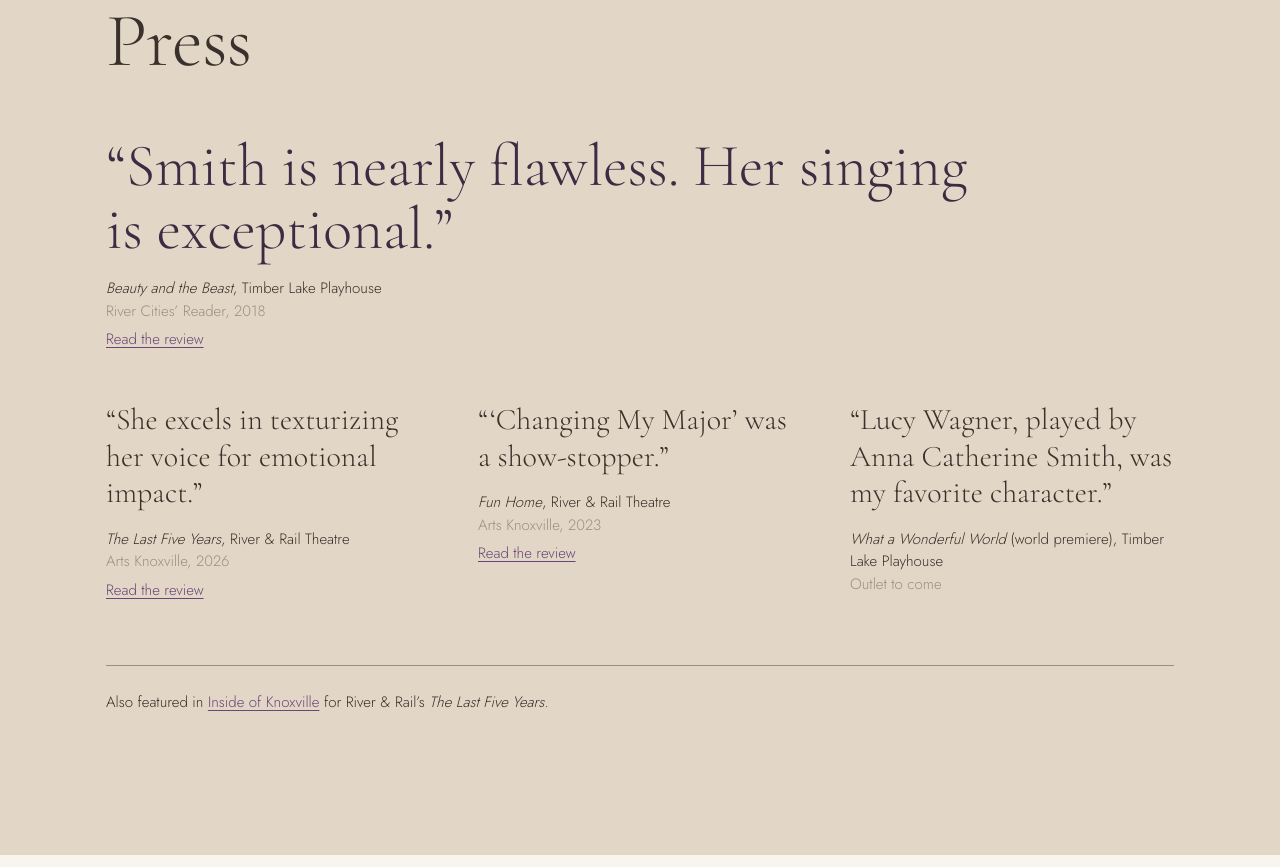
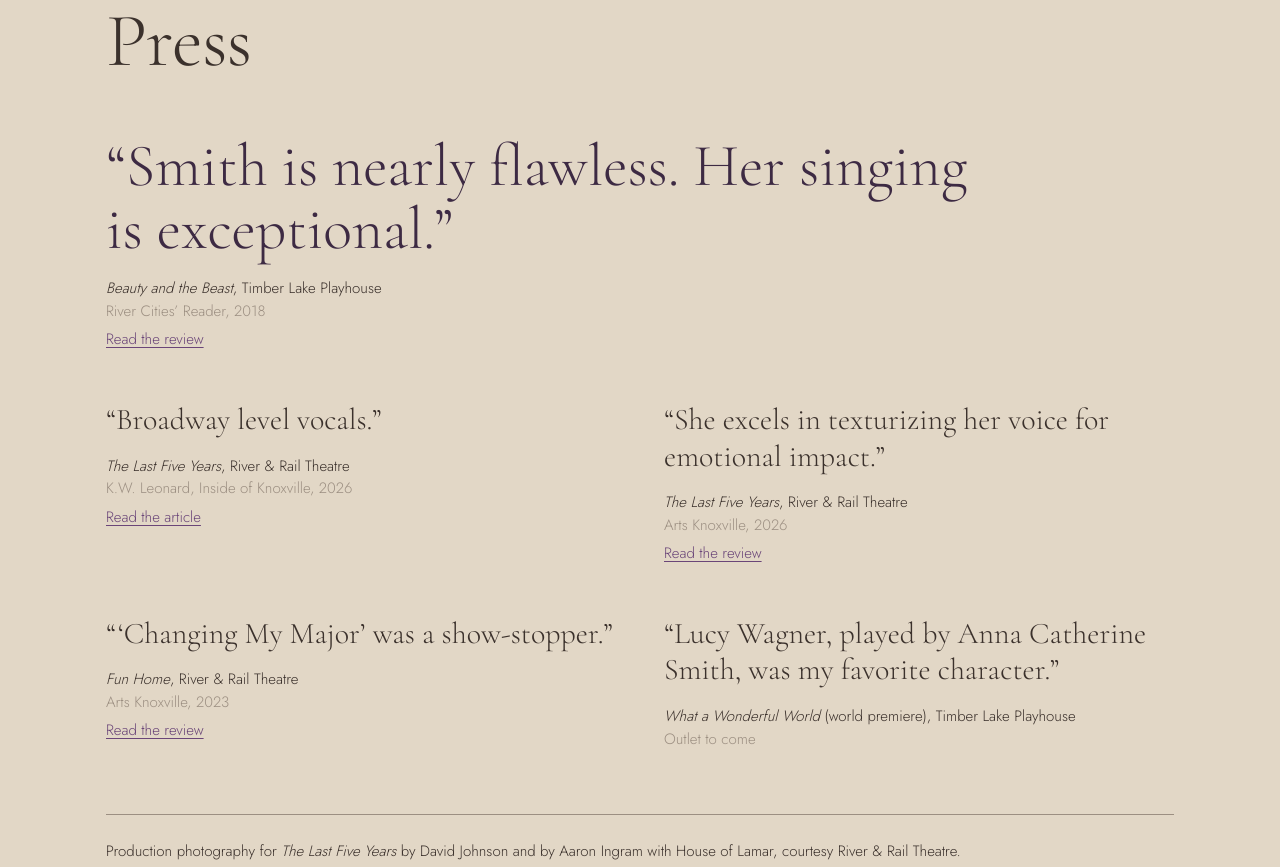
Before and after one commit to javramis/annacatherinesmith, a plain HTML site: page index.html in a window 1280 px wide. Shown: the part 9149-10016 px from the top of the page. Drawn offline with Linux system fonts and the light colour scheme.

Commit message:
Add Inside of Knoxville quote and Last Five Years photo credits
Co-Authored-By: Claude Opus 5.5 <noreply@anthropic.com>
Claude-Session: https://claude.ai/code/session_01SfXhL38BFwz87xNZNbHpGa

```diff
--- a/css/style.css
+++ b/css/style.css
@@ -240,7 +240,7 @@ td:first-child { font-weight: 400; }
 
 /* Press */
 .press { background: var(--linen); padding: var(--section) 0; }
-.quotes { display: grid; grid-template-columns: repeat(3, 1fr); gap: clamp(32px, 4vw, 56px) clamp(24px, 4vw, 48px); }
+.quotes { display: grid; grid-template-columns: repeat(2, minmax(0, 1fr)); gap: clamp(32px, 4vw, 56px) clamp(24px, 4vw, 48px); }
 .quote { margin: 0; }
 .quote-lg { grid-column: 1 / -1; max-width: 900px; }
 .quote blockquote { margin: 0 0 16px; font-family: var(--serif); font-size: clamp(24px, 2.4vw, 30px); line-height: 1.22; }
@@ -282,7 +282,6 @@ td:first-child { font-weight: 400; }
 /* Responsive */
 @media (max-width: 960px) {
   .featured { grid-template-columns: minmax(0, 1fr); }
-  .quotes { grid-template-columns: 1fr 1fr; }
   .headshots { grid-template-columns: repeat(3, 1fr); }
   .credit-cols, .contact-grid { grid-template-columns: minmax(0, 1fr); }
 }
--- a/index.html
+++ b/index.html
@@ -180,6 +180,11 @@
           <a href="https://www.rcreader.com/theatre/belle-ball-beauty-beast" target="_blank" rel="noopener">Read the review</a></figcaption>
       </figure>
       <figure class="quote">
+        <blockquote>“Broadway level vocals.”</blockquote>
+        <figcaption><cite>The Last Five Years</cite>, River &amp; Rail Theatre<span>K.W. Leonard, Inside of Knoxville, 2026</span>
+          <a href="https://insideofknoxville.com/2026/09/river-rail-opens-season-with-powerful-the-last-five-years-receives-major-donation-towards-new-facility/" target="_blank" rel="noopener">Read the article</a></figcaption>
+      </figure>
+      <figure class="quote">
         <blockquote>“She excels in texturizing her voice for emotional impact.”</blockquote>
         <figcaption><cite>The Last Five Years</cite>, River &amp; Rail Theatre<span>Arts Knoxville, 2026</span>
           <a href="https://artsknoxville.com/2026/09/13/review-love-forwards-and-backwards-with-river-rails-the-last-five-years/" target="_blank" rel="noopener">Read the review</a></figcaption>
@@ -194,7 +199,7 @@
         <figcaption><cite>What a Wonderful World</cite> (world premiere), Timber Lake Playhouse<span>Outlet to come</span></figcaption>
       </figure>
     </div>
-    <p class="press-also">Also featured in <a href="https://insideofknoxville.com/2026/09/river-rail-opens-season-with-powerful-the-last-five-years-receives-major-donation-towards-new-facility/" target="_blank" rel="noopener">Inside of Knoxville</a> for River &amp; Rail’s <cite>The Last Five Years</cite>.</p>
+    <p class="press-also">Production photography for <cite>The Last Five Years</cite> by David Johnson and by Aaron Ingram with House of Lamar, courtesy River &amp; Rail Theatre.</p>
   </div>
 </section>
 
```
